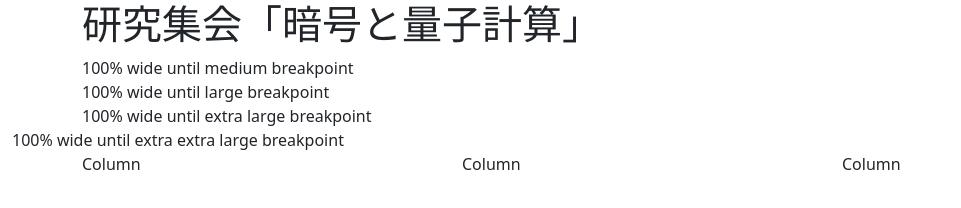
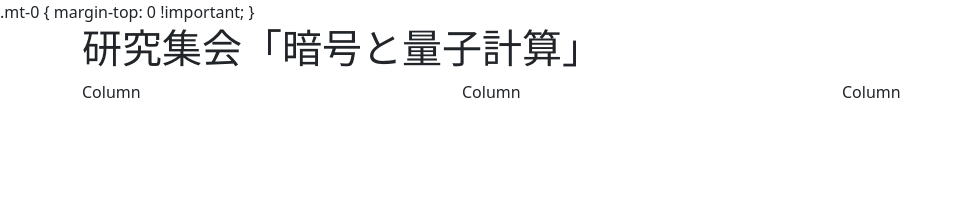
Before and after one commit to yasunaga-group/wcqc2023, a plain HTML site: page index.html in a window 1280 px wide. Shown: the whole page, without its empty margins (0-961 px from the left). Drawn offline with nearby package versions, Linux system fonts and the light colour scheme.

Commit message:
Update index.html

```diff
--- a/index.html
+++ b/index.html
@@ -11,12 +11,10 @@
   </head>
   <body>
 
+.mt-0 {
+  margin-top: 0 !important;
+}
 <div class="container-sm"><h1>研究集会「暗号と量子計算」</h1></div>
-
-<div class="container-md">100% wide until medium breakpoint</div>
-<div class="container-lg">100% wide until large breakpoint</div>
-<div class="container-xl">100% wide until extra large breakpoint</div>
-<div class="container-xxl">100% wide until extra extra large breakpoint</div>
 
     <div class="container">
   <div class="row">
```
